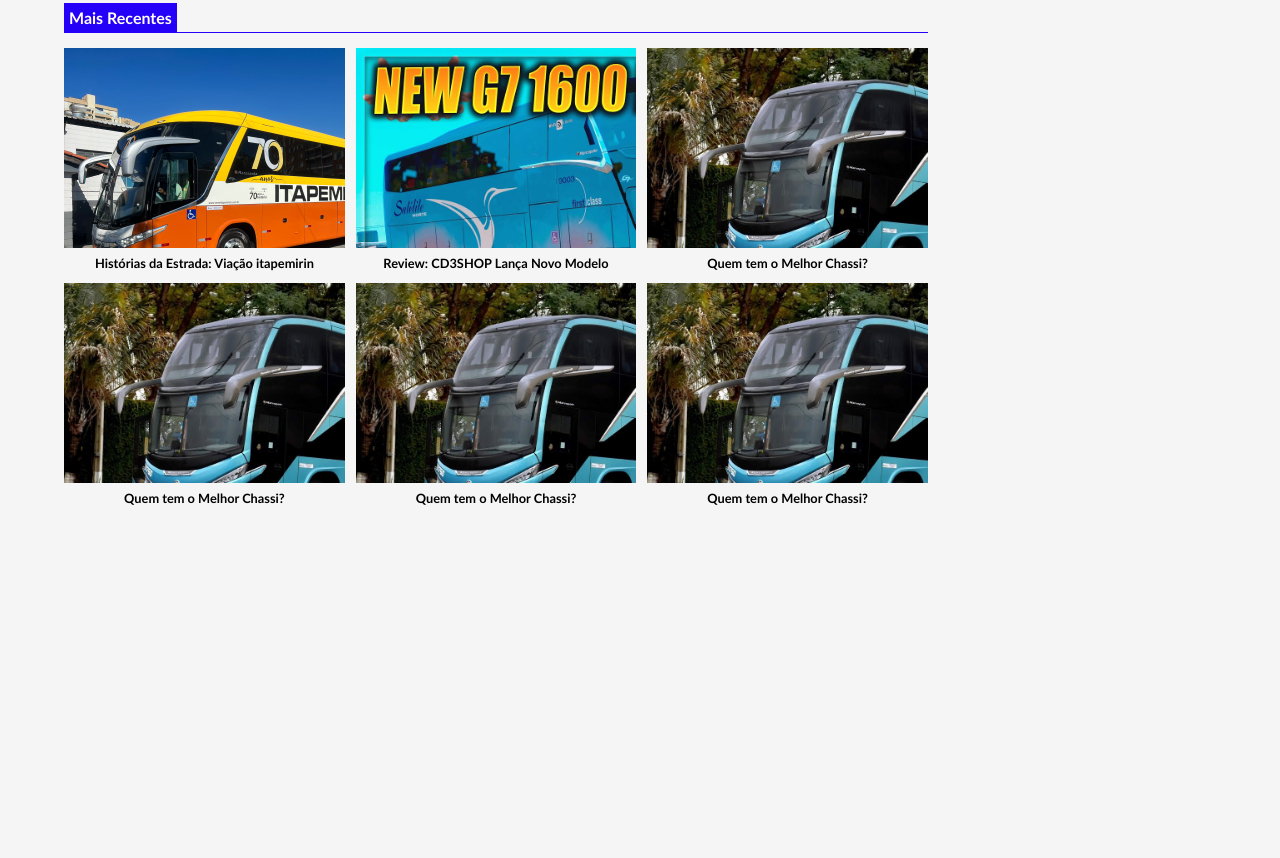
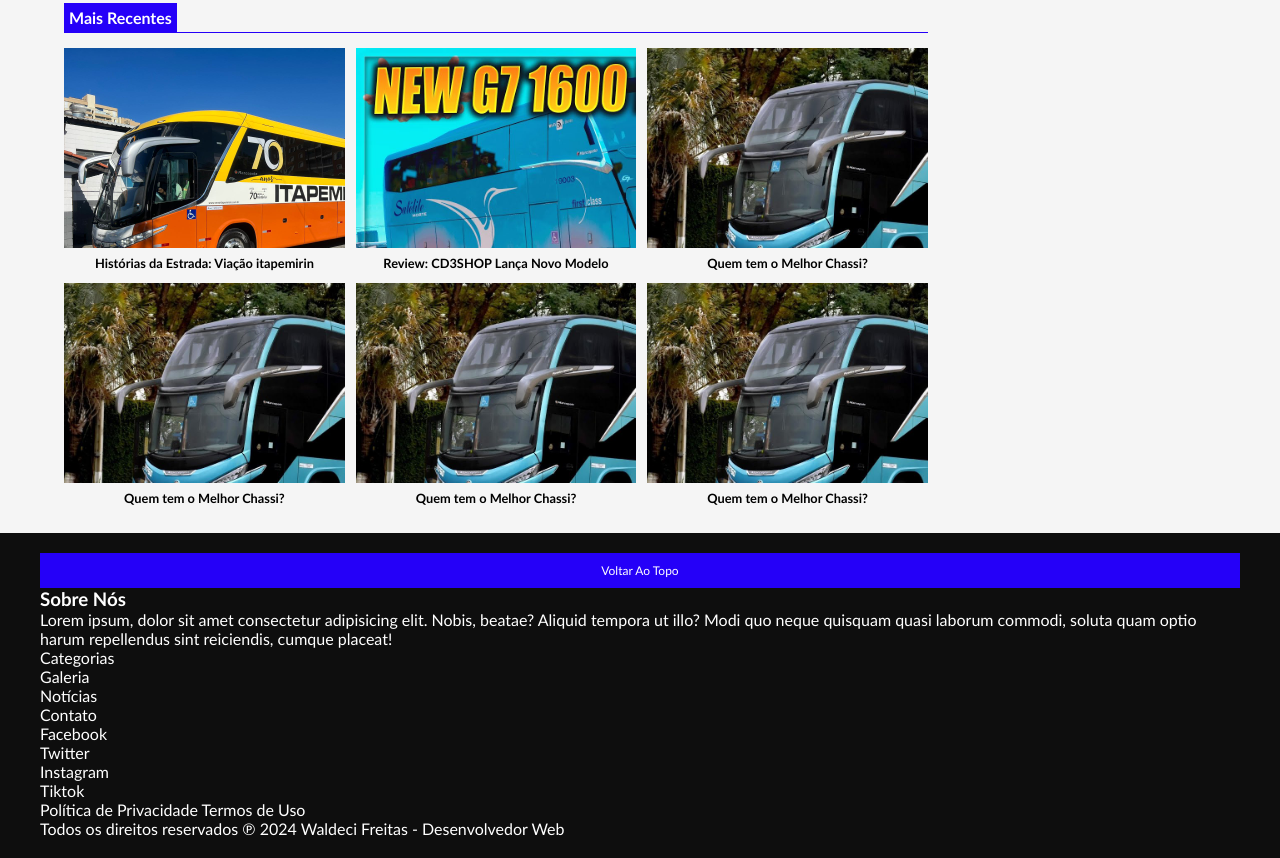
Before and after one commit to waldecifreitas20/tudobus, a plain HTML site: page index.html in a window 1280 px wide. Shown: the part 810-1668 px from the top of the page. Before the commit the page ends 1343 px from the top, so only its background shows below. Drawn offline with Linux system fonts and the light colour scheme.

Commit message:
feat: footer basic structure

```diff
--- a/css/main.css
+++ b/css/main.css
@@ -2,6 +2,7 @@
     --color-primary: rgb(37, 0, 248);
     --color-primary-dark: rgb(20, 187, 165);
     --bg-primary: rgb(245, 245, 245);
+    --footer-color: rgb(14, 14, 14);
     --font-size: 1em;
     --text-color: rgb(0, 0, 0);
     --text-box-color: white;
@@ -242,3 +243,12 @@ main .post-section li img {
     /* width: 100%; */
     transition: all 300ms;
 }
+
+footer {
+    background-color: var(--footer-color);
+    padding: 20px 40px;
+}
+
+footer * {
+    color: white;
+}
--- a/index.html
+++ b/index.html
@@ -14,8 +14,8 @@
     </head>
 
     <body>
-        <header>
-            <nav>
+        <header id="header">
+            <nav class="menu">
                 <ul>
                     <li><a href="">Categorias</a></li>
                     <li><a href="">Galeria</a></li>
@@ -192,8 +192,48 @@
             <div class="clear"></div>
         </div>
 
-        <footer>
+        <footer class="clear">
+            <a href="#" class="btn">Voltar ao topo</a>
 
+            <section class="flex-section">
+                <article>
+                    <h3>Sobre Nós</h3>
+                    <p>Lorem ipsum, dolor sit amet consectetur adipisicing elit. Nobis, beatae? Aliquid tempora ut illo?
+                        Modi quo neque quisquam quasi laborum commodi, soluta quam optio harum repellendus sint
+                        reiciendis,
+                        cumque placeat!</p>
+                </article>
+
+                <article>
+                    <nav class="menu">
+                        <ul>
+                            <li><a href="">Categorias</a></li>
+                            <li><a href="">Galeria</a></li>
+                            <li><a href="">Notícias</a></li>
+                            <li><a href="">Contato</a></li>
+                            <div class="clear"></div>
+                        </ul>
+                    </nav>
+                </article>
+
+                <article>
+                    <ul>
+                        <li><a href="">Facebook</a></li>
+                        <li><a href="">Twitter</a></li>
+                        <li><a href="">Instagram</a></li>
+                        <li><a href="">Tiktok</a></li>
+                    </ul>
+                </article>
+            </section>
+
+            <article>
+                <a href="">Política de Privacidade</a>
+                <a href="">Termos de Uso</a>
+            </article>
+
+            <article>
+                <p>Todos os direitos reservados &copysr; 2024 Waldeci Freitas - Desenvolvedor Web</p>
+            </article>
         </footer>
     </body>
 
```
